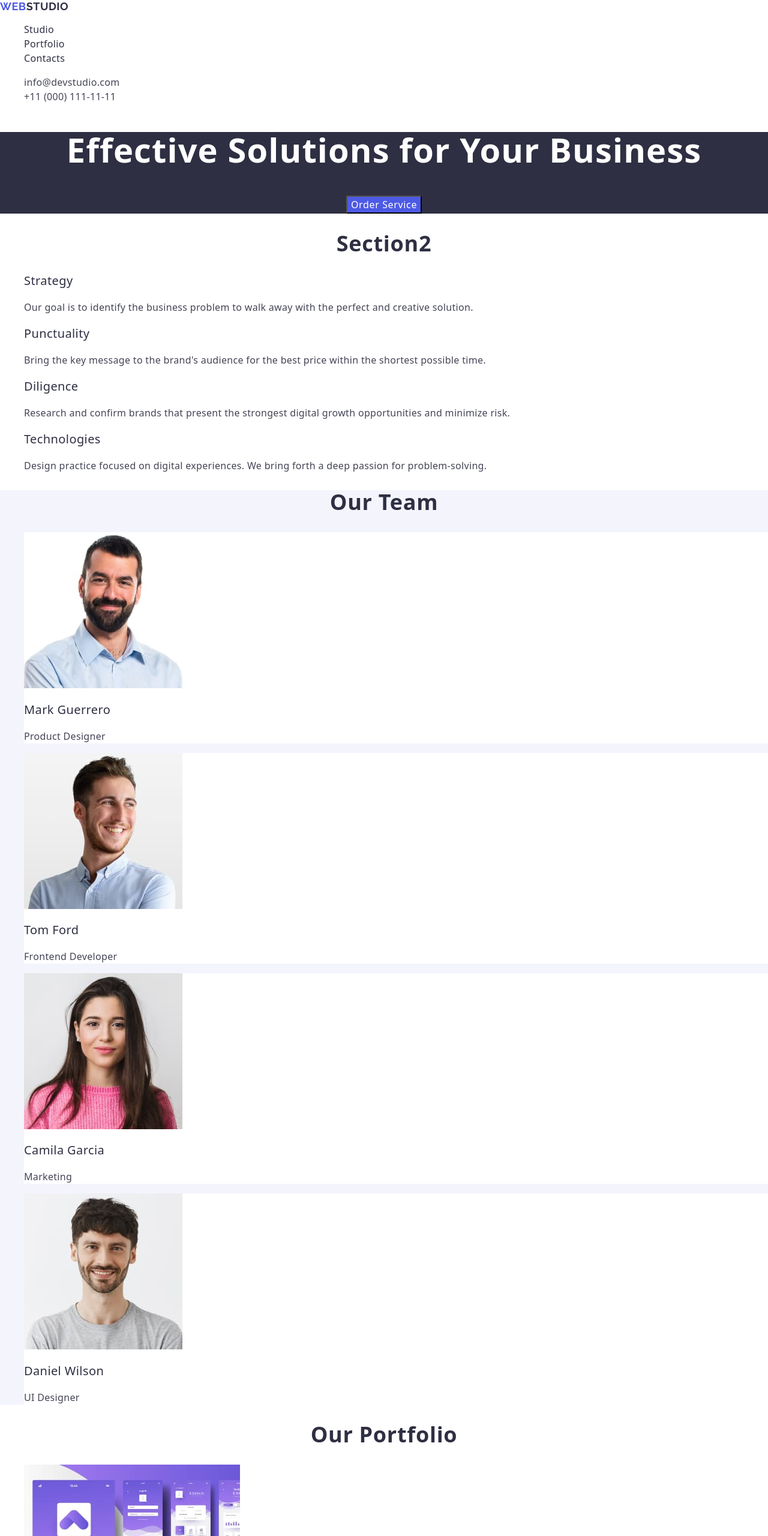
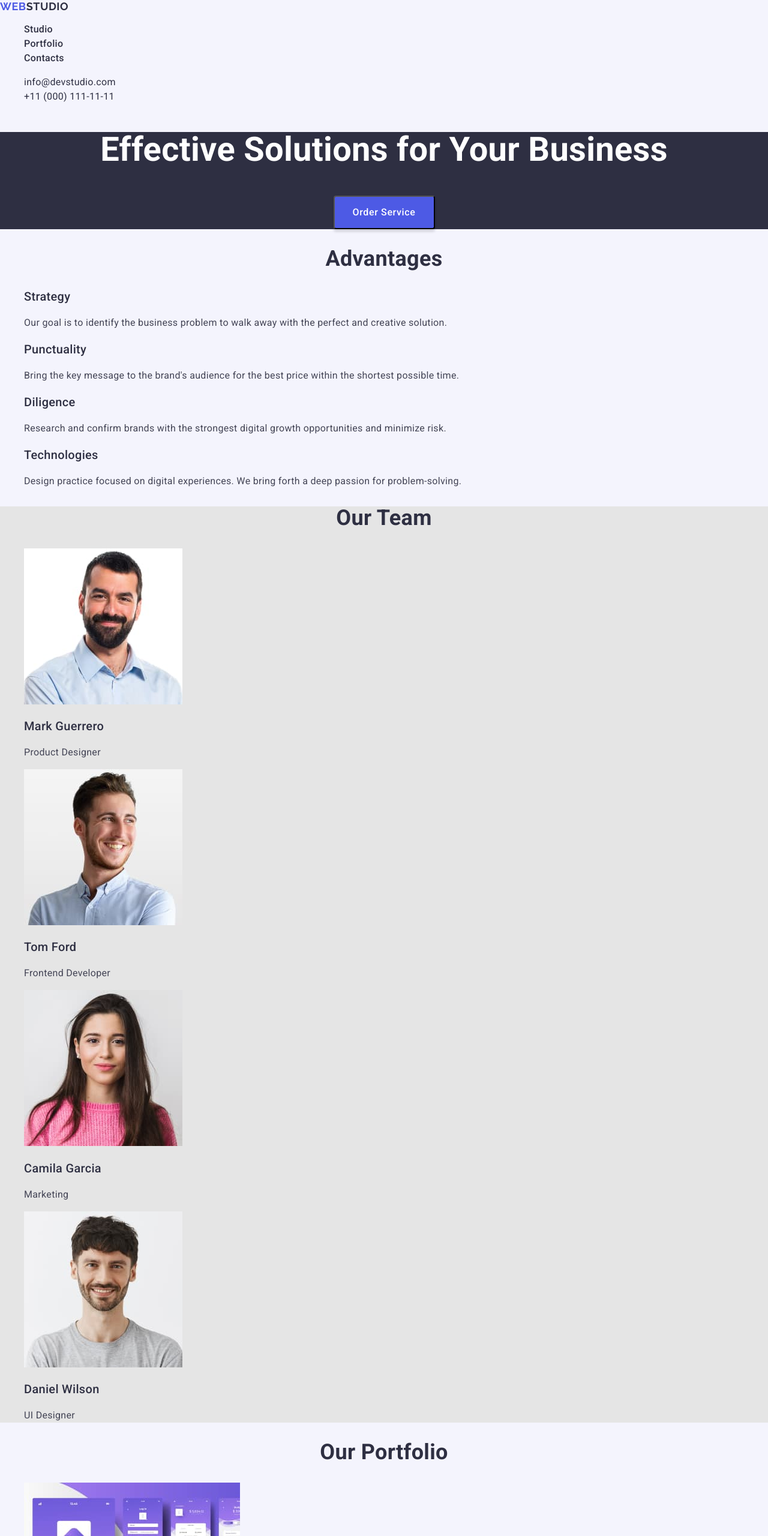
Before and after one commit to ViktorBond7/goit-markup-hw-02, a plain HTML site: page index.html in a window 1280 px wide. Shown: the top 2560 px of the page at 60% size. Drawn offline with nearby package versions, Linux system fonts and the light colour scheme; a web font is replaced by a local one.

Commit message:
add section 4 and a bit css

```diff
--- a/css/styles.css
+++ b/css/styles.css
@@ -1,173 +1,152 @@
-.logo-name {
-    color: #2e2f42;
-    font-family: Raleway, sans-serif;
-    line-height: 1.17;
-        /* 116.667% */
-    letter-spacing: 0.54px;
-    text-transform: uppercase;
+:root {
+  --primary-font: "Roboto", sans-serif;
+  --second-font: "Raleway", sans-serif;
+  --primary-background-white-color: #f4f4fd;
+  --second-background-color: #2e2f42;
+  --primary-accent-color: #2e2f42;
+  --secondary-accent-color: #434455;
+  --hover-color: #404bbf;
 }
+
 body {
-    font-family: Roboto, sans-serif;
-    color: #434455;
-    background-color: #FFF;
+  font-family: var(--primary-font);
+  color: var(--primary-accent-color);
+  background-color: var(--primary-background-white-color);
+  letter-spacing: 0.02em;
+  font-size: 16px;
 }
+
 a {
   text-decoration: none;
+}
 
-}
-.social-links .social-links-link:hover,
-.social-links .social-links-link:focus {
-    text-decoration: underline;
-    color: #404bbf;
-}
 li {
   list-style-type: none;
 }
-.link-start {
-    color: #4d5ae5;
-    font-family: Raleway, sans-serif;
-    font-size: 18px;
-    font-style: normal;
-    font-weight: 700;
-    line-height: 1.17;
-    /* 116.667% */
-    letter-spacing: 0.54px;
-    text-transform: uppercase;
+
+button {
+  cursor: pointer;
 }
 
-.social-links-link {
-    color: #2e2f42;
-    font-size: 16px;
-    font-style: normal;
-    font-weight: 500;
-    line-height: 24px;
-    letter-spacing: 0.32px;
+.header-logo {
+  font-family: var(--second-font);
+  font-weight: 700;
+  font-size: 18px;
+  line-height: 1.167;
+  letter-spacing: 0.03em;
+  text-transform: uppercase;
+  color: currentColor;
 }
 
-.contakt {
+.logo-part {
+  color: #4d5ae5;
+}
+
+.header-nav-link {
+  font-weight: 500;
+  line-height: 1.5;
+  color: currentColor;
+}
+
+.header-nav-link:hover,
+.header-nav-link:focus {
+  color: var(--hover-color);
+}
+
+.address-link {
+  font-size: 16px;
+  line-height: 1.5;
+  color: currentColor;
   font-style: normal;
 }
 
-.contakt .contakt-link {
-    font-size: 16px;
-    font-weight: 400;
-    line-height: 24px;
-    letter-spacing: 0.32px;
-    color: currentColor;
+.address-link:hover,
+.address-link:focus {
+  color: var(--hover-color);
 }
-.contakt .contakt-link:hover,
-.contakt .contakt-link:focus {
-    text-decoration: underline;
-    color: #404bbf;
-}
-.hero {
-    background-color: #2E2F42;
+
+.section-hero {
+  background-color: var(--second-background-color);
   text-align: center;
 }
-.hero-title {
-    color: #FFF;
+
+.section-hero h1 {
+  font-weight: 700;
   font-size: 56px;
-    font-style: normal;
-    font-weight: 700;
   line-height: 1.07;
-    /* 107.143% */
-    letter-spacing: 1.12px;
+  color: #fff;
 }
-.link-button {
-    background-color: #4D5AE5;
-    text-align: center;
-    cursor: pointer;
+
+.button-hero {
+  border-radius: 4px;
+  width: 169px;
+  height: 56px;
   font-weight: 500;
   line-height: 1.5;
   letter-spacing: 0.04em;
-    color: #ffffff;
-}
-.link-button:hover,
-.link-button:focus {
-    background-color: #404BBF;
+  color: #fff;
+  box-shadow: 0 4px 4px 0 rgba(0, 0, 0, 0.15);
+  background: #4d5ae5;
 }
 
-.page-img {
-    color: #2e2f42;
+.button-hero:hover,
+.button-hero:focus {
+  background-color: var(--hover-color);
+}
+
+.advantages-list h3 {
+  font-weight: 500;
   font-size: 20px;
-    font-style: normal;
-    font-weight: 500;
-    line-height: 24px;
-    /* 120% */
-    letter-spacing: 0.4px;
+  line-height: 1.2;
 }
-.text-section-dwa {
-    font-size: 16px;
-    font-style: normal;
-    font-weight: 400;
-    line-height: 24px;
-    /* 150% */
-    letter-spacing: 0.32px;
+
+.advantages-list p {
+  line-height: 1.5;
+  color: #434455;
 }
-.title-sect {
-    color: #2e2f42;
+
+.title-section-all {
+  font-weight: 700;
   font-size: 36px;
-    font-style: normal;
-    font-weight: 700;
   line-height: 1.11;
-    /* 111.111% */
-    letter-spacing: 0.72px;
-    text-transform: capitalize;
   text-align: center;
 }
-.page-our .title {
-    font-size: 16px;
-    font-style: normal;
-    font-weight: 400;
-    line-height: 24px;
-    /* 150% */
-    letter-spacing: 0.32px;
+
+.section-our-team {
+  background-color: #e5e5e5;
 }
-.page-our {
-    background-color: #F4F4FD;
+
+.our-team-list h3 {
+  font-weight: 500;
+  font-size: 20px;
+  line-height: 1.2;
 }
-.page-our-img {
-    background-color: #FFFFFF;
+
+.our-team-list p {
+  line-height: 1.5;
+  color: var(--secondary-accent-color);
 }
-.text-portfolio {
-    font-size: 16px;
-    font-style: normal;
-    font-weight: 400;
-    line-height: 24px;
-    /* 150% */
-    letter-spacing: 0.32px;
+
+.our-portfolio-list h3 {
+  font-weight: 500;
+  font-size: 20px;
+  line-height: 1.2;
 }
+
+.our-portfolio-list p {
+  line-height: 1.5;
+  color: #434455;
+}
+
 .basement {
-    background-color: #2E2F42;
+  background-color: var(--second-background-color);
 }
-.link-studio {
-    color: #4D5AE5;
-    font-family: Raleway, sans-serif;
-    font-size: 18px;
-    font-style: normal;
-    font-weight: 700;
-    line-height: 1.17;
-    /* 116.667% */
-    letter-spacing: 0.54px;
-    text-transform: uppercase;
+
+.logo-basement {
+  color: #f4f4fd;
 }
-.logo-studio {
-    color: #F4F4FD;
-    font-family: Raleway, sans-serif;
-    font-size: 18px;
-    font-style: normal;
-    font-weight: 700;
-    line-height: 1.17;
-    /* 116.667% */
-    letter-spacing: 0.54px;
-    text-transform: uppercase;
+
+.basement p {
+  line-height: 1.5;
+  color: #f4f4fd;
 }
-.title-studio {
-    color: #F4F4FD;
-    font-size: 16px;
-    font-style: normal;
-    font-weight: 400;
-    line-height: 1.5;
-    /* 150% */
-    letter-spacing: 0.32px;
-}
--- a/index.html
+++ b/index.html
@@ -1,165 +1,223 @@
 <!DOCTYPE html>
 <html lang="en">
   <head>
-    <meta charset="UTF-8">
-    <meta name="viewport" content="width=device-width, initial-scale=1.0">
-    <title>Document</title>
-    <link rel="stylesheet" href="https://cdn.jsdelivr.net/npm/modern-normalize@2.0.0/modern-normalize.min.css">
+    <meta charset="UTF-8" />
+    <meta name="viewport" content="width=device-width, initial-scale=1.0" />
+    <title>Web Studio</title>
+
+    <link
+      rel="stylesheet"
+      href="https://cdnjs.cloudflare.com/ajax/libs/modern-normalize/3.0.1/modern-normalize.min.css"
+      integrity="sha512-q6WgHqiHlKyOqslT/lgBgodhd03Wp4BEqKeW6nNtlOY4quzyG3VoQKFrieaCeSnuVseNKRGpGeDU3qPmabCANg=="
+      crossorigin="anonymous"
+      referrerpolicy="no-referrer"
+    />
+
+    <link rel="preconnect" href="https://fonts.googleapis.com" />
+    <link rel="preconnect" href="https://fonts.gstatic.com" crossorigin />
+    <link
+      href="https://fonts.googleapis.com/css2?family=Borel&family=Raleway:ital,wght@0,700;1,700&family=Roboto:ital,wght@0,400;0,500;0,700;1,400;1,500;1,700&display=swap"
+      rel="stylesheet"
+    />
+
     <link rel="stylesheet" href="./css/styles.css" />
-    <link rel="stylesheet" href="https://cdnjs.cloudflare.com/ajax/libs/modern-normalize/2.0.0/modern-normalize.min.css">
-    <link rel="stylesheet" href="https://cdnjs.cloudflare.com/ajax/libs/modern-normalize/2.0.0/modern-normalize.css">
-    <link rel="preconnect" href="https://fonts.googleapis.com">
-    <link rel="preconnect" href="https://fonts.gstatic.com" crossorigin>
-    <link href="https://fonts.googleapis.com/css2?family=Borel&family=Raleway:ital,wght@0,700;1,700&family=Roboto:ital,wght@0,400;0,500;0,700;1,400;1,500;1,700&display=swap"
-      rel="stylesheet">
   </head>
   <body>
-
     <header>
-
-    <nav>
-    <a class="link-start" href="./index.html">Web<span class="logo-name">Studio</span></a>
-  <ul class="social-links">
-        <li><a href="./index.html" class="social-links-link">Studio</a></li>
-        <li><a href="" class="social-links-link">Portfolio</a></li>
-        <li><a href="" class="social-links-link">Contacts</a></li>
+      <nav class="header-nav">
+        <a class="header-logo" href="./index.html"
+          ><span class="logo-part">Web</span>Studio</a
+        >
+        <ul class="header-nav-list">
+          <li><a class="header-nav-link" href="">Studio</a></li>
+          <li><a class="header-nav-link" href="">Portfolio</a></li>
+          <li><a class="header-nav-link" href="">Contacts</a></li>
         </ul>
       </nav>
-    <address class="contakt">
-  <ul>
-     <li><a href="mailto:info@devstudio.com" class="contakt-link">info@devstudio.com</a></li>
-     <li><a href="tel:+110001111111" class="contakt-link">+11 (000) 111-11-11</a></li>
+
+      <address class="header-address">
+        <ul class="header-address-list">
+          <li>
+            <a class="address-link" href="mailto:info@devstudio.com"
+              >info@devstudio.com</a
+            >
+          </li>
+          <li>
+            <a class="address-link" href="tel:+110001111111"
+              >+11 (000) 111-11-11</a
+            >
+          </li>
         </ul>
       </address>
     </header>
 
     <main>
-  <!--section1-->
-  <section class="hero">
-     <h1 class="hero-title">Effective Solutions for Your Business</h1>
-     <button type="button" class="link-button">Order Service</button>
+      <!-- section-1 Hero -->
+      <section class="section-hero">
+        <h1>Effective Solutions for Your Business</h1>
+        <button class="button-hero" type="button">Order Service</button>
       </section>
- <!--section2-->
-  <section>
-   <h2 class="title-sect">Section2</h2>
- <ul>
-   <li><h3 class="page-img">Strategy</h3>
-   <p class="text-section-dwa">Our goal is to identify the business
-problem to walk away with the perfect and creative solution.
+
+      <!-- section-2 Advantages -->
+      <section class="section-advantages">
+        <h2 class="title-section-all">Advantages</h2>
+
+        <ul class="advantages-list">
+          <li>
+            <h3>Strategy</h3>
+            <p>
+              Our goal is to identify the business problem to walk away with the
+              perfect and creative solution.
             </p>
           </li>
-   <li><h3 class="page-img">Punctuality</h3>
-   <p class="text-section-dwa">Bring the key message to the brand's audience for the best price within the shortest possible time.</p>
-   </li>
-   <li><h3 class="page-img">Diligence</h3>
-    <p class="text-section-dwa">
-Research and confirm brands that present the strongest digital growth opportunities and minimize risk.
+          <li>
+            <h3>Punctuality</h3>
+            <p>
+              Bring the key message to the brand's audience for the best price
+              within the shortest possible time.
             </p>
           </li>
-   <li><h3 class="page-img">Technologies</h3>
-   <p class="text-section-dwa">Design practice focused on digital experiences. We bring forth a deep passion for problem-solving.</p>
-</li>
-</ul>
-  </section>
- <!--section3-->
-  <section class="page-our">
-    <h2 class="title-sect">Our Team</h2>
-<ul>
-    <li class="page-our-img">
-<img src="./images/guerrero.jpg"
-    width="264"
-    height="260"
-    alt="Mark Guerrero">
-    <h3 class="page-img">Mark Guerrero</h3>
-<p class="title">Product Designer</p>
-   </li>
-   <li class="page-our-img">
-    <img src="./images/ford.jpg"
-    width="264"
-    height="260"
-    alt="Tom Ford">
-    <h3 class="page-img">Tom Ford</h3>
-<p class="title">Frontend Developer</p>
-   </li>
-   <li class="page-our-img">
-<img src="./images/garcia.jpg"
-    width="264"
-    height="260"
-    alt="Camila Garcia">
-    <h3 class="page-img">Camila Garcia</h3>
-<p class="title">Marketing</p>
-   </li>
-   <li class="page-our-img">
-<img src="./images/wilson.jpg"
-    width="264"
-    height="260"
-    alt="Daniel Wilson">
-    <h3 class="page-img">Daniel Wilson</h3>
-<p class="title">UI Designer</p>
-   </li>
-</ul>
-  </section>
-  <!--section4-->
-  <section>
-    <h2 class="title-sect">Our Portfolio</h2>
-    <ul>
           <li>
-<img src="./images/bankingapp.jpg"
-    alt="Banking App"
-    width="360"
-    height="300">
-    <h3 class="page-img">Banking App</h3>
-    <p class="text-portfolio">App</p>
+            <h3>Diligence</h3>
+            <p>
+              Research and confirm brands with the strongest digital growth
+              opportunities and minimize risk.
+            </p>
           </li>
           <li>
-<img src="./images/cashlesspayment.jpg"
-    alt="Cashless Payment"
-    width="360"
-    height="300">
-    <h3 class="page-img">Cashless Payment</h3>
-    <p class="text-portfolio">Marketing</p>
-      </li>
-      <li>
-<img src="./images/meditationapp.jpg"
-    alt="Meditation App"
-    width="360"
-    height="300">
-    <h3 class="page-img">Meditation App</h3>
-    <p class="text-portfolio">App</p>
-      </li>
-      <li>
-<img src="./images/taxiservice.jpg"
-    alt="Taxi Service"
-    width="360"
-    height="300">
-    <h3 class="page-img">Taxi Service</h3>
-    <p class="text-portfolio">Marketing</p>
-      </li>
-      <li>
-<img src="./images/screeniustrations.jpg"
-    alt="Screen Illustrations"
-    width="360"
-    height="300">
-    <h3 class="page-img">Screen Illustrations</h3>
-    <p class="text-portfolio">Design</p>
-      </li>
-      <li>
-<img src="./images/onlinecourses.jpg"
-    alt="Online Courses"
-    width="360"
-    height="300">
-    <h3 class="page-img">Online Courses</h3>
-    <p class="text-portfolio">Marketing</p>
+            <h3>Technologies</h3>
+            <p>
+              Design practice focused on digital experiences. We bring forth a
+              deep passion for problem-solving.
+            </p>
           </li>
         </ul>
       </section>
 
+      <!-- section-3  Our Team-->
+      <section class="section-our-team">
+        <h2 class="title-section-all">Our Team</h2>
+
+        <ul class="our-team-list">
+          <li>
+            <img
+              src="./images/guerrero.jpg"
+              alt="Mark Guerrero"
+              width="264"
+              height="260"
+            />
+            <h3>Mark Guerrero</h3>
+            <p>Product Designer</p>
+          </li>
+          <li>
+            <img
+              src="./images/ford.jpg"
+              alt="Tom Ford"
+              width="264"
+              height="260"
+            />
+            <h3>Tom Ford</h3>
+            <p>Frontend Developer</p>
+          </li>
+          <li>
+            <img
+              src="./images/garcia.jpg"
+              alt="Camila Garcia"
+              width="264"
+              height="260"
+            />
+            <h3>Camila Garcia</h3>
+            <p>Marketing</p>
+          </li>
+          <li>
+            <img
+              src="./images/wilson.jpg"
+              alt="Daniel Wilson"
+              width="264"
+              height="260"
+            />
+            <h3>Daniel Wilson</h3>
+            <p>UI Designer</p>
+          </li>
+        </ul>
+      </section>
+
+      <!-- section-4  Our Portfolio-->
+      <section class="section-our-portfolio">
+        <h2 class="title-section-all">Our Portfolio</h2>
+        <ul class="our-portfolio-list">
+          <li>
+            <img
+              src="./images/bankingapp.jpg"
+              alt="Banking App"
+              width="360"
+              height="300"
+            />
+            <h3>Banking App</h3>
+            <p>App</p>
+          </li>
+          <li>
+            <img
+              src="./images/cashlesspayment.jpg"
+              alt="Cashless Payment"
+              width="360"
+              height="300"
+            />
+            <h3>Cashless Payment</h3>
+            <p>Marketing</p>
+          </li>
+          <li>
+            <img
+              src="./images/meditationapp.jpg"
+              alt="Meditation App"
+              width="360"
+              height="300"
+            />
+            <h3>Meditation App</h3>
+            <p>App</p>
+          </li>
+          <li>
+            <img
+              src="./images/taxiservice.jpg"
+              alt="Taxi Service"
+              width="360"
+              height="300"
+            />
+            <h3>Taxi Service</h3>
+            <p>Marketing</p>
+          </li>
+          <li>
+            <img
+              src="./images/screeniustrations.jpg"
+              alt="Screen Illustrations"
+              width="360"
+              height="300"
+            />
+            <h3>Screen Illustrations</h3>
+            <p>Design</p>
+          </li>
+          <li>
+            <img
+              src="./images/onlinecourses.jpg"
+              alt="Online Courses"
+              width="360"
+              height="300"
+            />
+            <h3>Online Courses</h3>
+            <p>Marketing</p>
+          </li>
+        </ul>
+      </section>
     </main>
 
     <footer class="basement">
-        <a class="link-studio" href="./index.html">Web<span class="logo-studio">Studio</span></a>
-        <p class="title-studio">Increase the flow of customers and sales for your business with digital marketing & growth solutions.</p>
+      <a class="header-logo logo-basement" href="./index.html"
+        ><span class="logo-part">Web</span>Studio</a
+      >
+      <p>
+        Increase the flow of customers and sales for your business with digital
+        marketing & growth solutions.
+      </p>
     </footer>
   </body>
-
 </html>
```
Also changed, not shown: 1 other file. Lines whose indentation alone changed are shown as unchanged.
